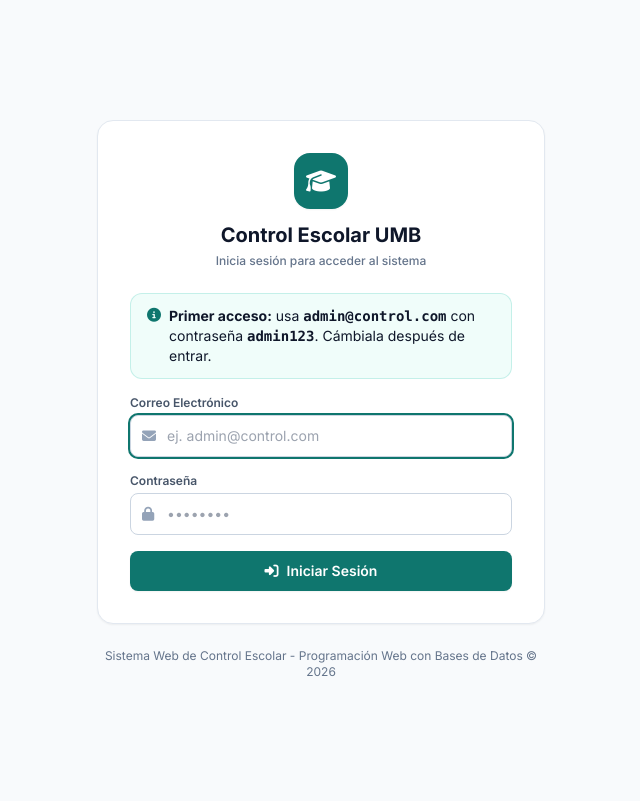
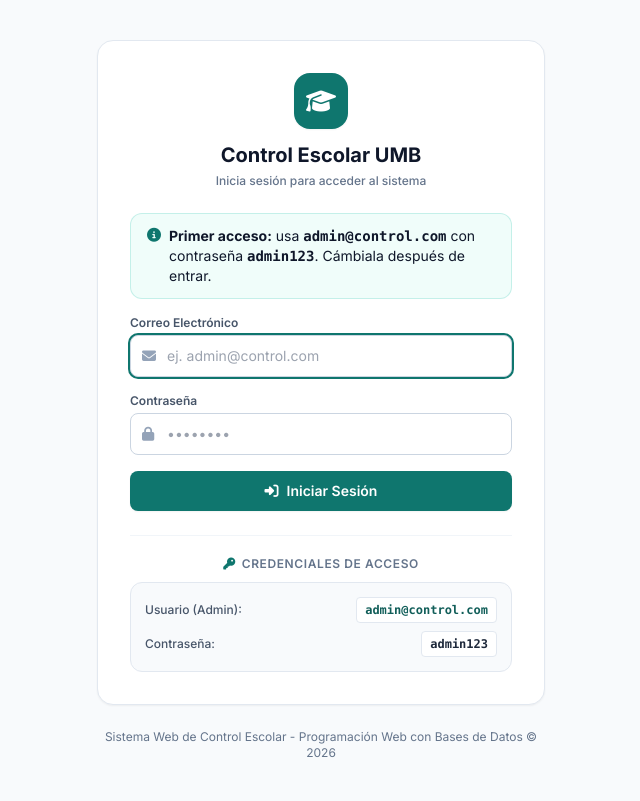
Before and after one commit to AndresMondragon2004/Sistema-de-control-escolar, a FastAPI app: page /login in a window 1280 px wide. Shown: the whole page, without its empty margins (319-959 px from the left). Before the commit the page ends 676 px from the top, so only its background shows below. Run offline with FastAPI, Linux system fonts and the light colour scheme; some libraries are stand-ins or nearby versions.

Commit message:
Mostrar credenciales de acceso iniciales en la vista de login para presentacion escolar

```diff
--- a/templates/login.html
+++ b/templates/login.html
@@ -86,6 +86,23 @@
                         <i class="fa-solid fa-right-to-bracket"></i> Iniciar Sesión
                     </button>
                 </form>
+
+                <!-- Credenciales de acceso de prueba / presentación escolar -->
+                <div class="mt-6 pt-5 border-t border-slate-100">
+                    <p class="text-xs font-semibold text-slate-500 uppercase tracking-wider mb-2.5 text-center flex items-center justify-center gap-1.5">
+                        <i class="fa-solid fa-key text-brand-600"></i> Credenciales de Acceso
+                    </p>
+                    <div class="bg-slate-50 border border-slate-200 rounded-xl p-3.5 text-xs space-y-2 text-slate-700">
+                        <div class="flex items-center justify-between">
+                            <span class="font-medium text-slate-600">Usuario (Admin):</span>
+                            <code class="bg-white border border-slate-200 px-2 py-1 rounded text-brand-700 font-semibold font-mono">admin@control.com</code>
+                        </div>
+                        <div class="flex items-center justify-between">
+                            <span class="font-medium text-slate-600">Contraseña:</span>
+                            <code class="bg-white border border-slate-200 px-2 py-1 rounded text-slate-800 font-semibold font-mono">admin123</code>
+                        </div>
+                    </div>
+                </div>
             </div>
 
             <p class="text-center text-xs text-slate-500 mt-6">
```
